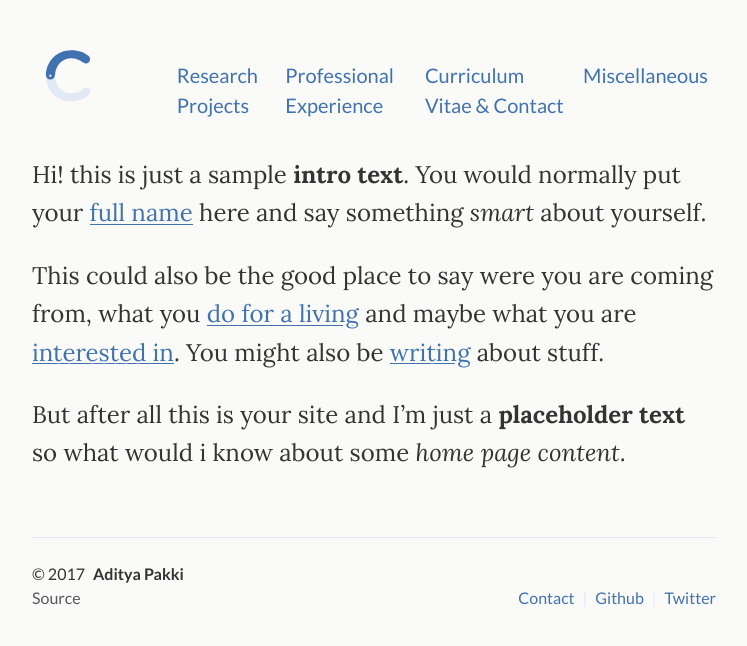
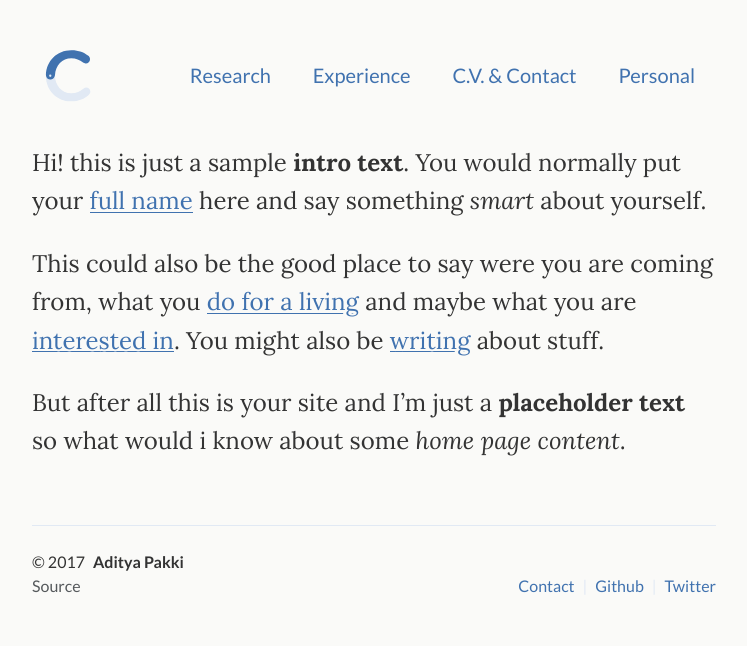
Before and after one commit to adityapakki/adityapakki.github.io, a Jekyll site: the page built from index.md, in a window 1280 px wide. Shown: the top 646 px of the page, without its empty margins (266-1013 px from the left). Built offline with Jekyll 4.4.1, drawn with Linux system fonts in a browser that asks for light colours.

Commit message:
rename the headers

```diff
--- a/_config.yml
+++ b/_config.yml
@@ -27,16 +27,16 @@ paginate_path: "/articles/page:num/"  # link scheme for articles, should be letf
 # Used to define the navigation menu items
 # > Title is the tile of the navigation item, url the url and desc is the tooltip
 navigation:
-  - title: Research Projects
+  - title: Research
     url: /research/
     desc: My research interests
-  - title: Professional Experience
+  - title: Experience
     url: /work/
     desc: Professional Experience
-  - title: Curriculum Vitae & Contact
+  - title: C.V. & Contact
     url: /resume/
     desc: My resume
-  - title: Miscellaneous
+  - title: Personal
     url: /articles/
     desc: Miscellaneous Details
 
```
